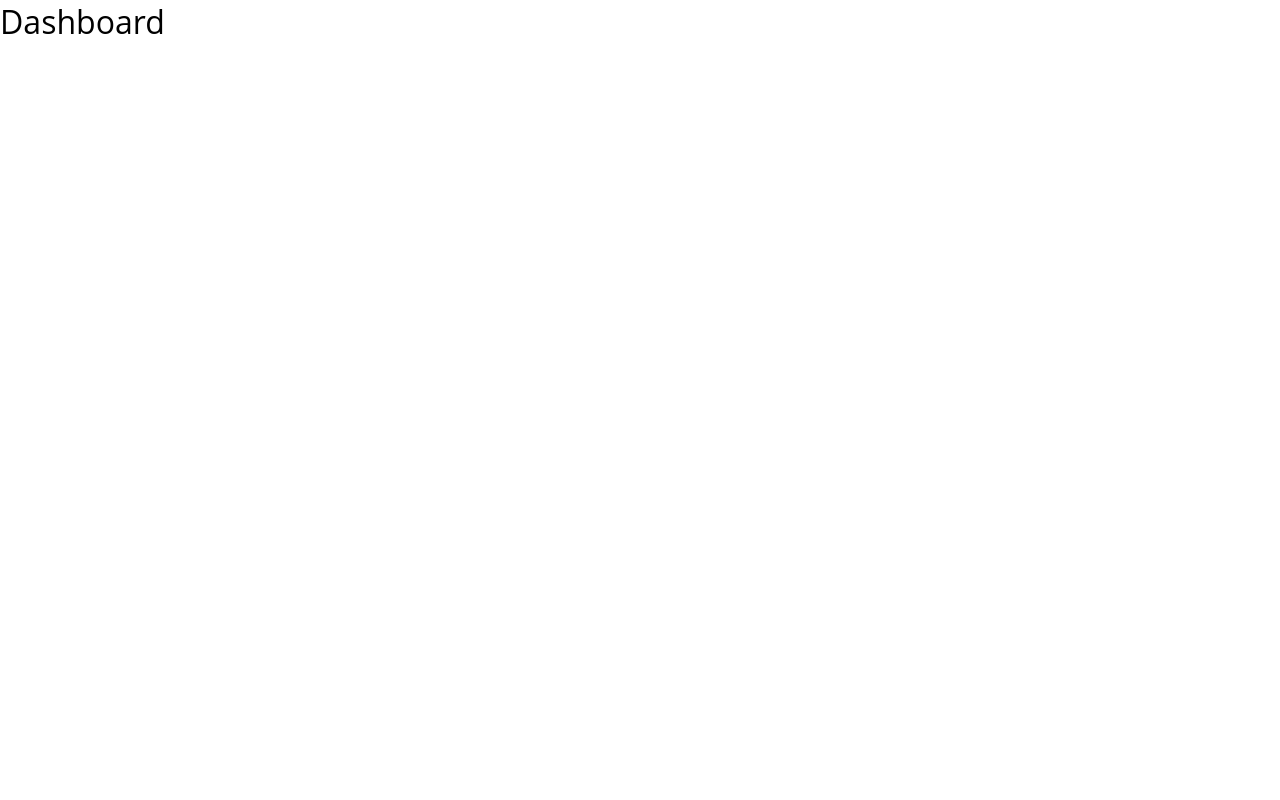
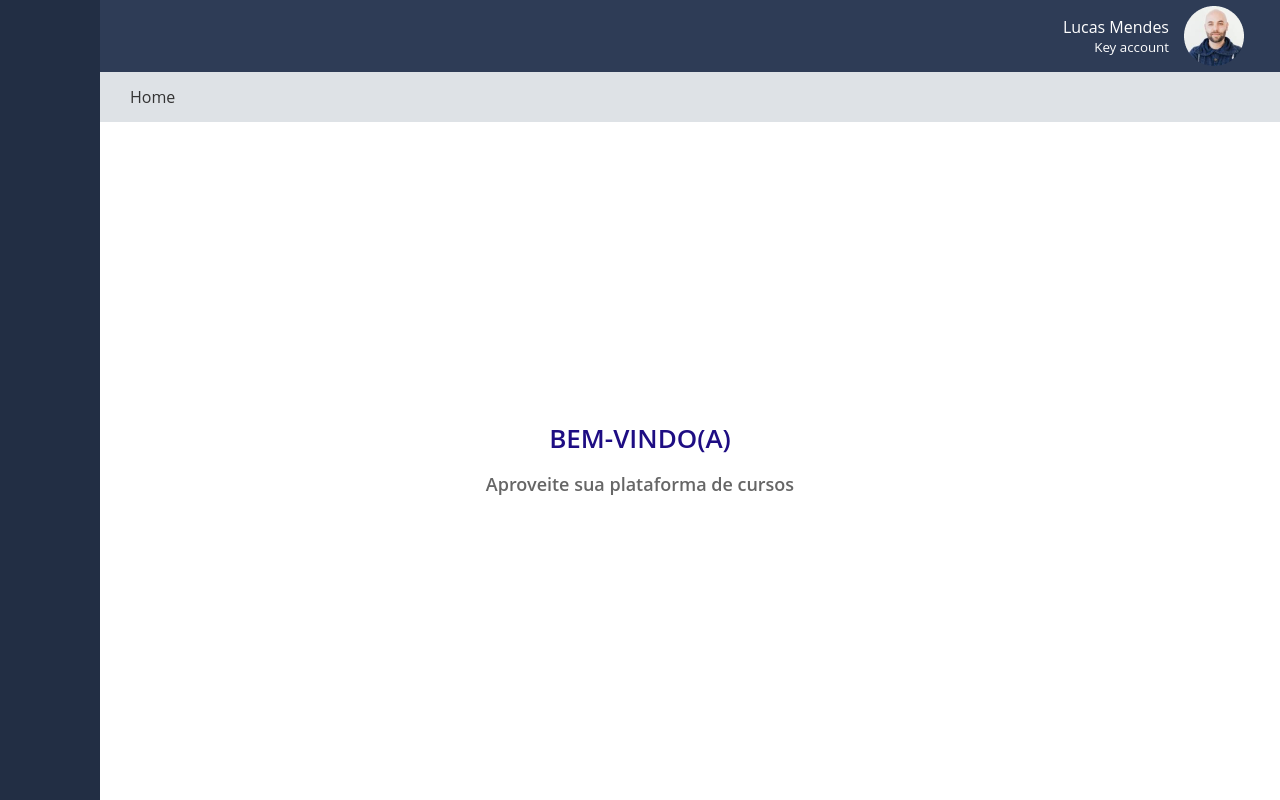
Before and after one commit to lvieira268/courses-platform-app, a React (Create React App) app: page / in a window 1280 px wide. Built offline with nearby package versions, Linux system fonts and the light colour scheme.

Commit message:
update dashboard screen
Signed-off-by: lvieira268 <lvieira268@gmail.com>

```diff
--- a/src/pages/Dashboard/index.tsx
+++ b/src/pages/Dashboard/index.tsx
@@ -1,16 +1,24 @@
-import { ReactNode } from 'react';
+import React from 'react';
+import Breadcrumb from '../../components/Breadcrumb';
 
-interface DashboardProps {
-  children: ReactNode;
-}
+import Header from '../../components/Header';
+import Sidebar from '../../components/Sidebar';
 
-function Dashboard({ children }: DashboardProps) {
+import './styles.css';
+
+const Dashboard: React.FC = () => {
   return (
-    <>
-      <h1>Dashboard</h1>
-      {children}
-    </>
+    <div className="container">
+      <Sidebar />
+      <Header />
+      <Breadcrumb page="" />
+      <main>
+        <i className="bi bi-book icon-main" />
+        <p className="welcome">bem-vindo(a)</p>
+        <p className="description">Aproveite sua plataforma de cursos</p>
+      </main>
+    </div>
   );
-}
+};
 
 export default Dashboard;
--- /dev/null
+++ b/src/pages/Dashboard/styles.css
@@ -0,0 +1,48 @@
+.container {
+  display: flex;
+  flex-direction: column;
+
+  min-height: 100vh;
+}
+
+main {
+  display: flex;
+  flex: 1;
+
+  flex-direction: column;
+  justify-content: center;
+  align-items: center;
+}
+
+i.icon-main {
+  color: #1E0D83;
+  font-size: 112px;
+}
+
+.welcome {
+  font-style: normal;
+  font-weight: 600;
+  font-size: 26px;
+  line-height: 30px;
+
+  text-transform: uppercase;
+
+  color: #1E0D83;
+}
+
+.description {
+  margin-top: 16px;
+
+  font-style: normal;
+  font-weight: 600;
+  font-size: 18px;
+  line-height: 30px;
+
+  color: #666666;
+}
+
+@media screen and (max-width: 700px) {
+  main {
+    margin-left: 0;
+  }
+}
```
